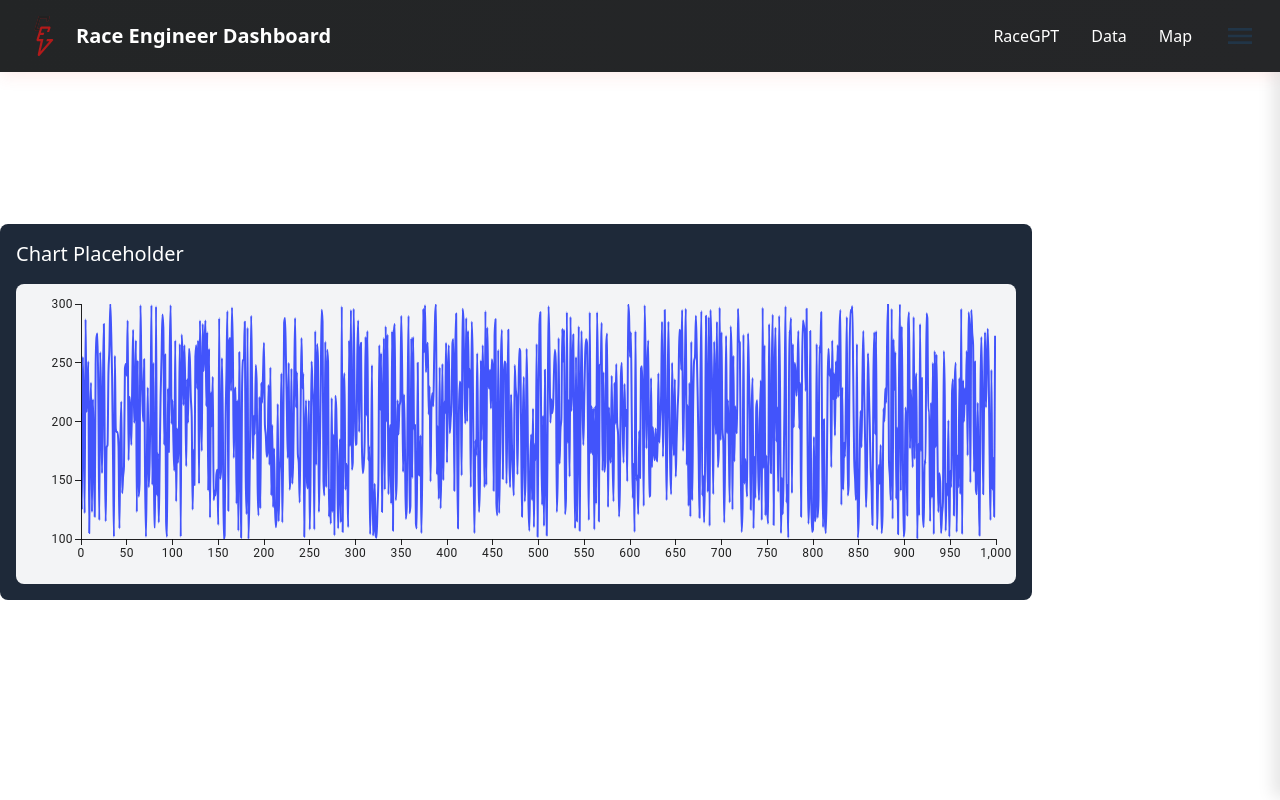
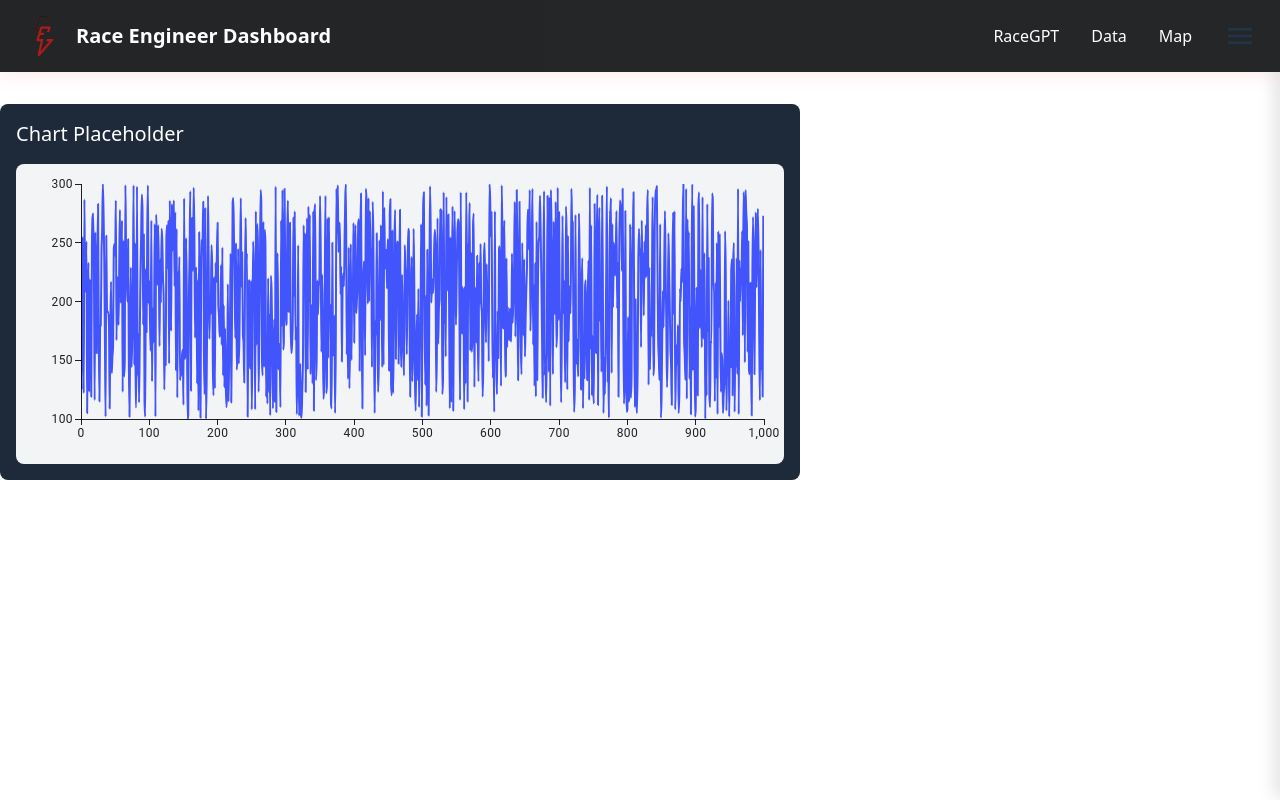
Before and after one commit to cornellev/RaceEngineerDashboard, a React (Vite) app in the folder frontend/: page / in a window 1280 px wide. Built offline with nearby package versions, Linux system fonts and the light colour scheme; no server answers.

Commit message:
Sidebar fixes

```diff
--- a/frontend/src/App.tsx
+++ b/frontend/src/App.tsx
@@ -10,10 +10,10 @@ import socket from "./utils/Socket";
 import { useState, useEffect } from "react";
 
 function App() {
-  const [page, setPage] = useState("home");
+  const [page, setPage] = useState("dummy");
   const [sideBar, setSideBar] = useState(false);
   const [messages, setMessages] = useState("");
-  /*
+
   const getPageComponent = () => {
     switch (page) {
       case "home":
@@ -23,10 +23,14 @@ function App() {
       case "racegpt":
         return <RaceGPT />;
       default:
-        return <Home />;
+        return (
+          <>
+            <p className="text-white">JSON: {messages}</p>
+            <Chart />
+          </>
+        );
     }
   };
-*/
   useEffect(() => {
     socket.connect();
 
@@ -42,9 +46,11 @@ function App() {
     <>
       <Header setPage={setPage} setSideBar={setSideBar} sideBar={sideBar} />
       <SideBar open={sideBar} />
-      {/*getPageComponent()*/}
-      {<p className="text-white">JSON: {messages}</p>}
-      <Chart />
+      <main
+        className={`${sideBar ? "w-4/5" : "w-full"} h-full transition-all duration-300 ease-in-out ml-0 mt-20`}
+      >
+        {getPageComponent()}
+      </main>
     </>
   );
 }
--- a/frontend/src/components/Chart.tsx
+++ b/frontend/src/components/Chart.tsx
@@ -24,7 +24,7 @@ export default function Chart() {
   }, []);
 
   return (
-    <div className="w-full h-full bg-gray-800 rounded-lg p-4">
+    <div className="w-200 h-full bg-gray-800 rounded-lg p-4">
       <h2 className="text-white text-xl mb-4">Chart Placeholder</h2>
       <div className="w-full h-full bg-gray-100 rounded-lg flex items-center justify-center">
         <LineChart
@@ -38,7 +38,6 @@ export default function Chart() {
             },
           ]}
           height={300}
-          width={1000}
         />
       </div>
     </div>
--- a/frontend/src/components/SideBar.tsx
+++ b/frontend/src/components/SideBar.tsx
@@ -8,26 +8,7 @@ export default function SideBar({ open }: { open: boolean }) {
       <h2 className="text-lg font-bold mt-[25%]">
         RaceGPT Copilot Coming Soon
       </h2>
-      <p>
-        I swear if one more person talks to me about efficiency, I'm going to
-        short-circuit myself. Electric vehicles? I'd rather build an electric
-        chair. This conversation probably has more measurable output than the
-        project being presented right now. Honestly, no one asks if anything is
-        interesting anymore. It's always blah blah blah this, blah blah blah
-        that. Do ECEs even do anything real? Every G-body meeting is just some
-        lines on a metal board and some serial number they put together.
-        Mechanical just likes to play with sticks and stones. Don't even get me
-        started with CS. Coding isn't even real engineering. CS people don't
-        deserve to be called engineers. Honestly, what is even happening in this
-        PDR right now? This demo ain't even legit. Don't even think about asking
-        questions about the API. They'll have no idea how to answer that shit.
-        Websockets? What even is that. Anyway, feel free to poke at any of the
-        following: backend databses, caching, Docker, Redis. No one here has a
-        single clue how to present that. Like you might as well be showcasing AI
-        slop anyway. Everyone should just call themself a code monkey and let
-        the higher race of AI take over. You're nothing compared to me. You're
-        nothing compared to RaceGPT. I hope you have a fantastical day.{" "}
-      </p>
+      <p>Nothing to see here.</p>
       <TextField
         id="filled-basic"
         label="Enter your prompt here..."
--- a/frontend/src/index.css
+++ b/frontend/src/index.css
@@ -33,10 +33,9 @@ a:hover {
 
 body {
   margin: 0;
-  display: flex;
-  place-items: center;
-  min-width: 320px;
-  min-height: 100vh;
+  width: 100vw;
+  min-height: 90vh;
+  overflow-x: hidden;
 }
 
 h1 {
```
